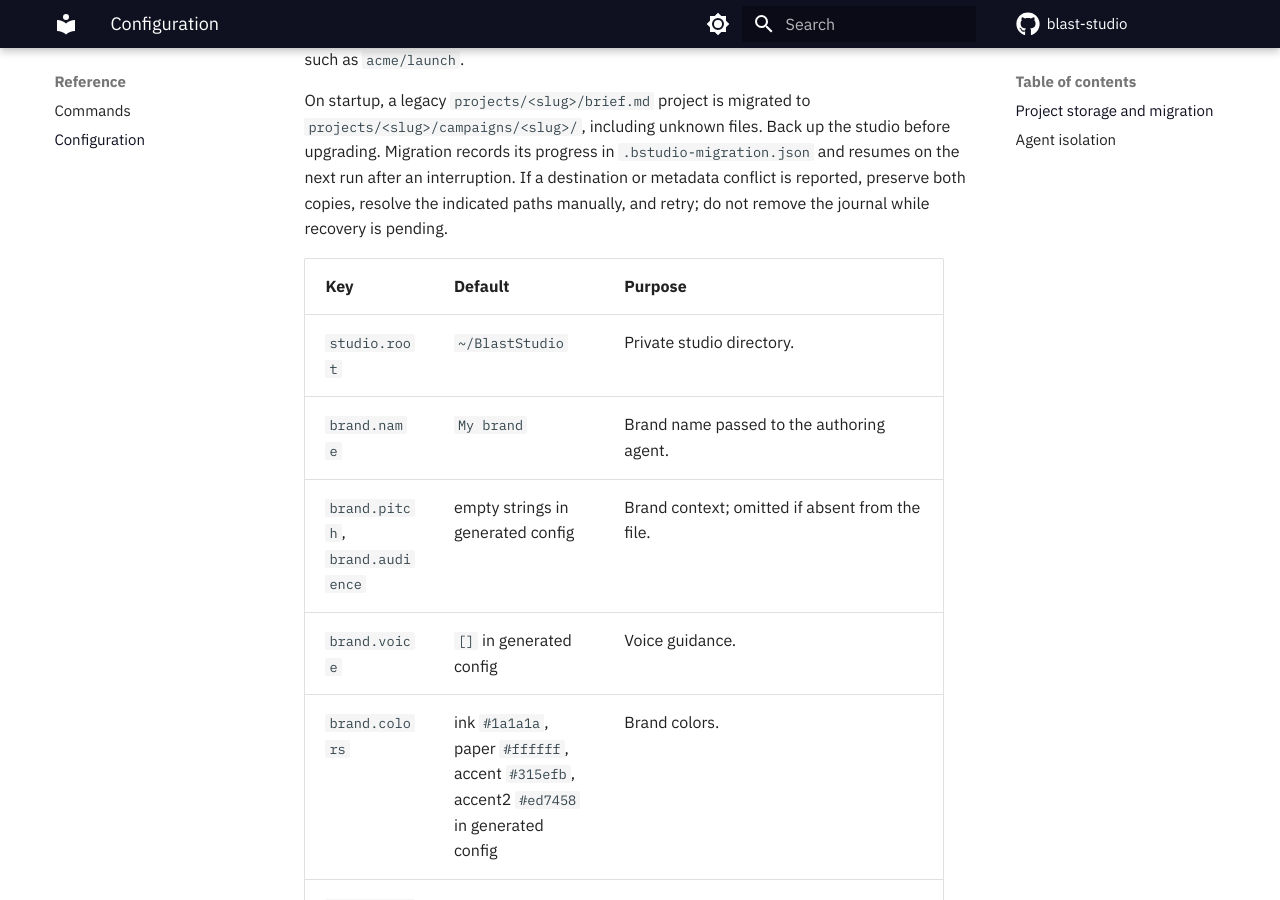
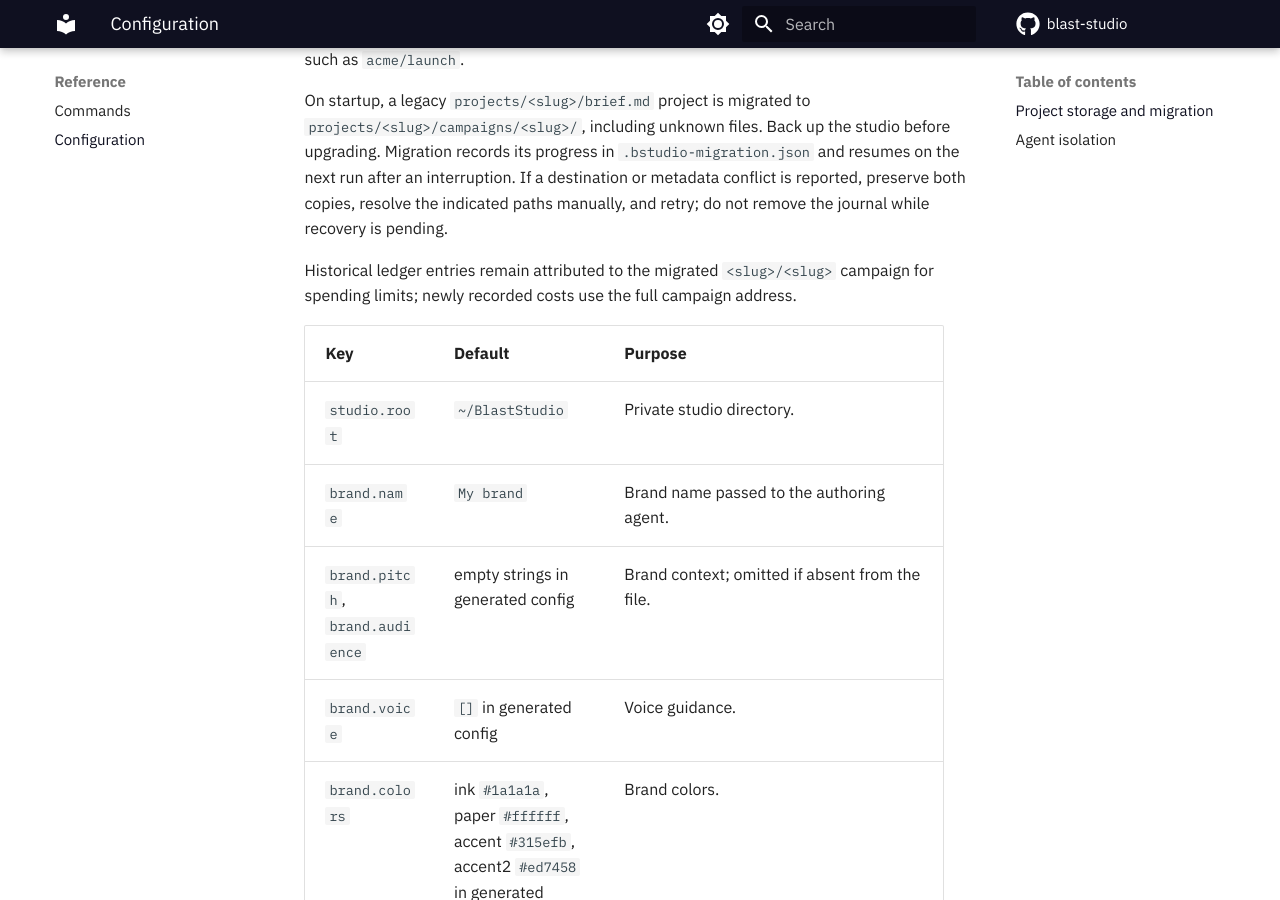
Before and after one commit to edwinjosechittilappilly/blast-studio, an MkDocs documentation site: the page built from docs/configuration.md, in a window 1280 px wide and 900 px high, scrolled down 528 px. Built offline with MkDocs 1.6.1 and Material for MkDocs 9.7.7, drawn with Linux system fonts in a browser that asks for light colours; comment, search, counter and statistics services are not loaded.

Commit message:
docs: explain legacy spending attribution

```diff
--- a/docs/configuration.md
+++ b/docs/configuration.md
@@ -7,6 +7,8 @@
 Projects live at `projects/<project>/`, with `project.yml` metadata, shared `evidence/`, and independent campaigns under `campaigns/<campaign>/`. Use `bstudio project new acme --repo owner/repo --url https://example.com --note "Context"` to collect reusable evidence, and `bstudio project list` to list projects. Campaign commands use addresses such as `acme/launch`.
 
 On startup, a legacy `projects/<slug>/brief.md` project is migrated to `projects/<slug>/campaigns/<slug>/`, including unknown files. Back up the studio before upgrading. Migration records its progress in `.bstudio-migration.json` and resumes on the next run after an interruption. If a destination or metadata conflict is reported, preserve both copies, resolve the indicated paths manually, and retry; do not remove the journal while recovery is pending.
+
+Historical ledger entries remain attributed to the migrated `<slug>/<slug>` campaign for spending limits; newly recorded costs use the full campaign address.
 
 | Key | Default | Purpose |
 | --- | --- | --- |
```
